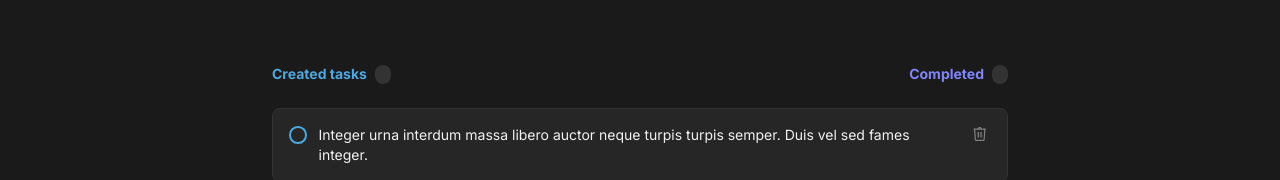
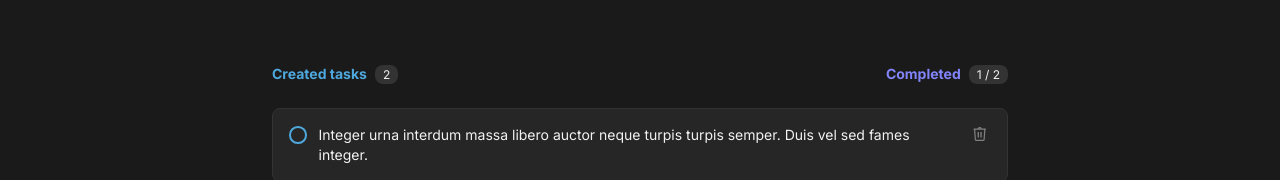
Before and after one commit to edbonamigo/ToDo, a React (Vite) app: page / in a window 1280 px wide. Shown: the part 229-409 px from the top of the page. Built offline with nearby package versions, Linux system fonts and the light colour scheme.

Commit message:
:hammer: Add TaskHeader count numbers

```diff
--- a/src/Components/Tasks.jsx
+++ b/src/Components/Tasks.jsx
@@ -22,6 +22,13 @@ const TASKS = [
   },
 ];
 
+// TODO:
+// disable create if input empty
+// toggle completed task
+// when checkmark focus, highlight task border
+// change icons to use phosphor.react
+// elaborate beautiful readme
+
 export function Tasks() {
   const [tasks, setTasks] = useState(TASKS);
   const [newText, setNewText] = useState("");
@@ -42,15 +49,17 @@ export function Tasks() {
     input.focus();
   }
 
-  // disable create if input empty
-
-  function deleteTask(taskToDelete) {
+  function deleteTask(id) {
     const tasksWithoutDeletedOne = tasks.filter((task) => {
-      return task.id !== taskToDelete;
+      return task.id !== id;
     });
 
     setTasks(tasksWithoutDeletedOne);
   }
+
+  const createdTasks = tasks.length;
+  const completedTaks = tasks.filter((task) => task.completed === true).length;
+  const completedAndTotal = `${completedTaks} / ${createdTasks}`;
 
   return (
     <main className={styles.tasks}>
@@ -60,7 +69,10 @@ export function Tasks() {
         newText={newText}
       />
 
-      <TasksHeader />
+      <TasksHeader
+        createdTasks={createdTasks}
+        completedAndTotal={completedAndTotal}
+      />
 
       {tasks.length > 0 ? (
         <ul className={styles.tasks}>
--- a/src/Components/TasksHeader.jsx
+++ b/src/Components/TasksHeader.jsx
@@ -1,7 +1,7 @@
 /* eslint-disable react/prop-types */
 import styles from "./TasksHeader.module.css";
 
-export function TasksHeader({ createdTasks, completedTasks }) {
+export function TasksHeader({ createdTasks, completedAndTotal }) {
   return (
     <header className={styles.tasksHeader}>
       <div className={styles.created}>
@@ -10,7 +10,7 @@ export function TasksHeader({ createdTasks, completedTasks }) {
       </div>
       <div className={styles.completed}>
         <h3>Completed</h3>
-        <span>{completedTasks}</span>
+        <span>{completedAndTotal}</span>
       </div>
     </header>
   );
```
